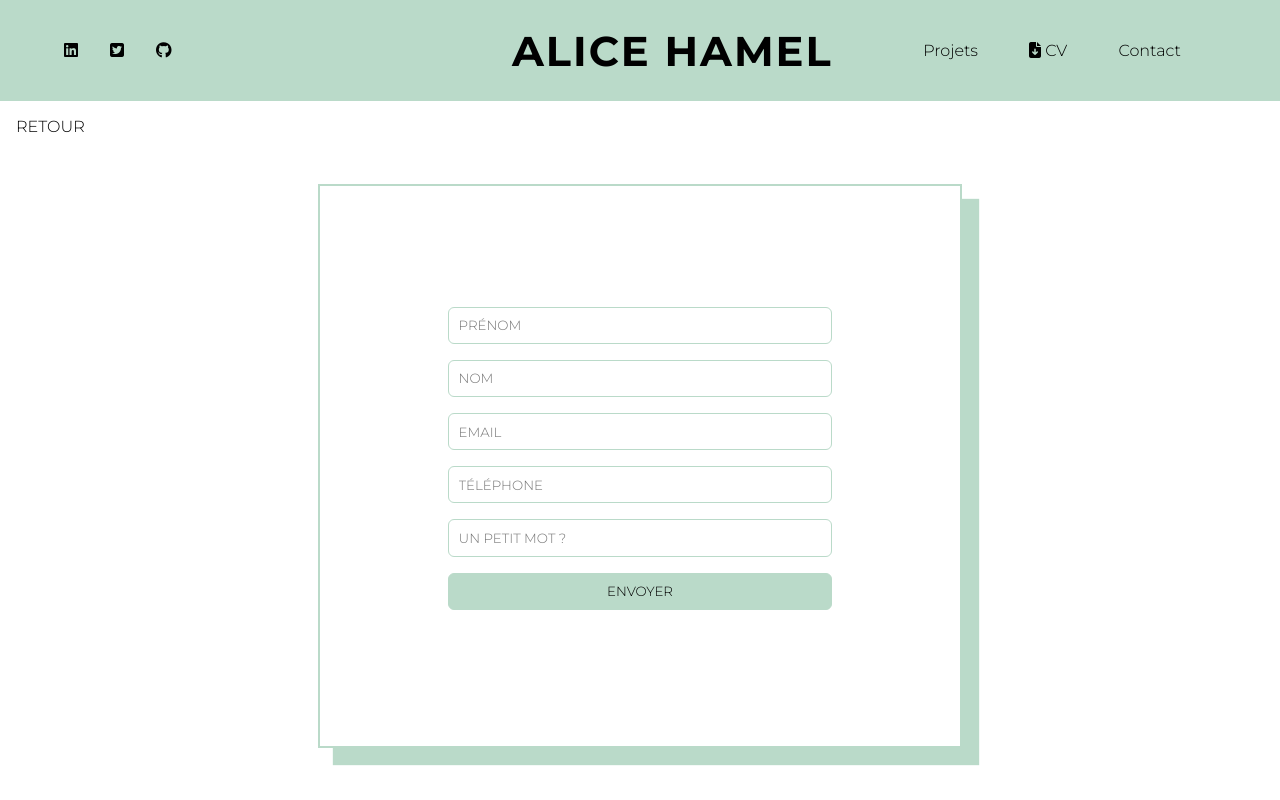
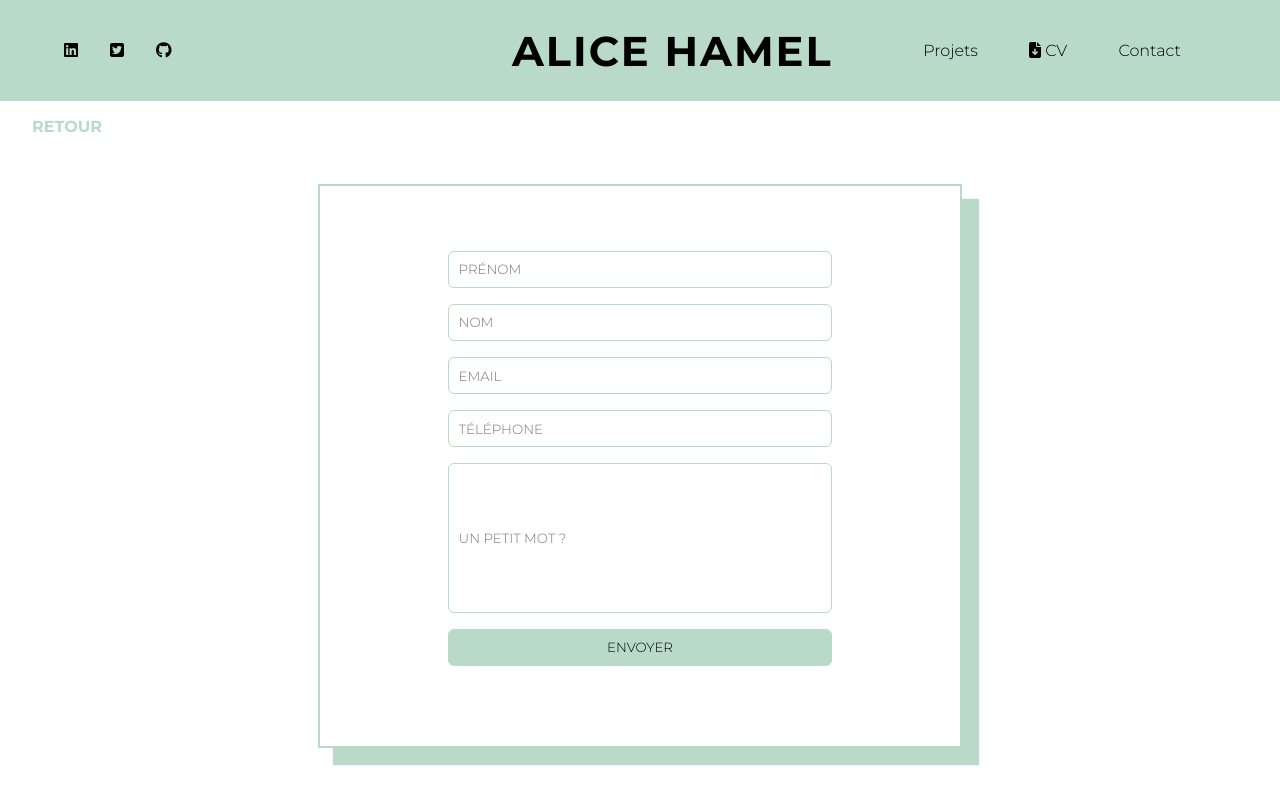
Before and after one commit to ahamel1/checkpoint4, a React (Create React App) app in the folder front/: page /contact in a window 1280 px wide. Built offline with nearby package versions, Linux system fonts and the light colour scheme.

Commit message:
details css

```diff
--- a/front/src/backoffice/ListPerson.jsx
+++ b/front/src/backoffice/ListPerson.jsx
@@ -1,8 +1,9 @@
 import React, { useEffect, useState } from "react";
 import axios from "axios";
 import MaterialTable from "material-table";
+import "./style.css";
 
-export default function AwesomeList() {
+export default function ListPerson() {
   const [error, setError] = useState();
   const [state, setState] = useState({
     columns: [
@@ -36,6 +37,17 @@ export default function AwesomeList() {
           style={{ width: "80vw" }}
           title="Demandes de contact"
           columns={state.columns}
+          options={{
+            headerStyle: {
+              backgroundColor: "#badac9",
+              color: "white",
+              textTransform: "uppercase",
+              fontWeight: "bold",
+            },
+            cellStyle: {
+              borderBottom: "thick double #badac9",
+            },
+          }}
           data={state.data}
           editable={{
             onRowAdd: (newData) => {
--- /dev/null
+++ b/front/src/backoffice/style.css
@@ -0,0 +1,16 @@
+td.MuiTableCell-root.MuiTableCell-body.MuiTableCell-paddingNone {
+  border-bottom: thick double #badac9;
+  font-family: "Montserrat", sans-serif;
+}
+
+* {
+  font-family: "Montserrat", sans-serif;
+}
+
+span.PrivateTabIndicator-root-3.PrivateTabIndicator-colorSecondary-5.MuiTabs-indicator.PrivateTabIndicator-vertical-6 {
+  background-color: #badac9;
+}
+
+h6 {
+  color: #678a77;
+}
--- a/front/src/components/Contact.jsx
+++ b/front/src/components/Contact.jsx
@@ -4,14 +4,12 @@ import Form from "./Form";
 import styled from "styled-components";
 
 const LinkBack = styled.a`
+  text-decoration: none;
+  font-weight: bold;
+  margin: 1rem 2rem;
   display: inline-block;
+  color: #badac9;
   text-transform: uppercase;
-  text-decoration: none;
-  color: black;
-  padding: 1rem;
-  &:hover {
-    color: #678a77;
-  }
 `;
 
 export default function Contact() {
--- a/front/src/components/DetailsProject.jsx
+++ b/front/src/components/DetailsProject.jsx
@@ -34,6 +34,7 @@ const BackLink = styled.a`
   margin: 1rem 2rem;
   display: inline-block;
   color: #badac9;
+  text-transform: uppercase;
 `;
 export default function DetailsProject() {
   const { name } = useParams();
--- a/front/src/components/Form.jsx
+++ b/front/src/components/Form.jsx
@@ -49,7 +49,7 @@ const InputBtn = styled(Input)`
 export default function Form() {
   const send = () =>
     toast.success("Merci ! Je vous contacte le plus vite possible");
-  const errorForm = () => toast("Il y a un problème.");
+  const errorForm = () => toast.warning("Il y a un problème.");
 
   const [person, setPerson] = useState([]);
   // eslint-disable-next-line no-unused-vars
@@ -150,6 +150,15 @@ export default function Form() {
         />
         <Input
           type="textarea"
+          wrap="hard"
+          style={{
+            height: "10vw",
+            overflowWrap: "break-word",
+            overflowY: "auto",
+            textOverflow: "ellipsis",
+            overflow: "hidden",
+            whiteSpace: "nowrap",
+          }}
           name="message"
           placeholder="Un petit mot ?"
           onChange={handleAddMessage}
```
